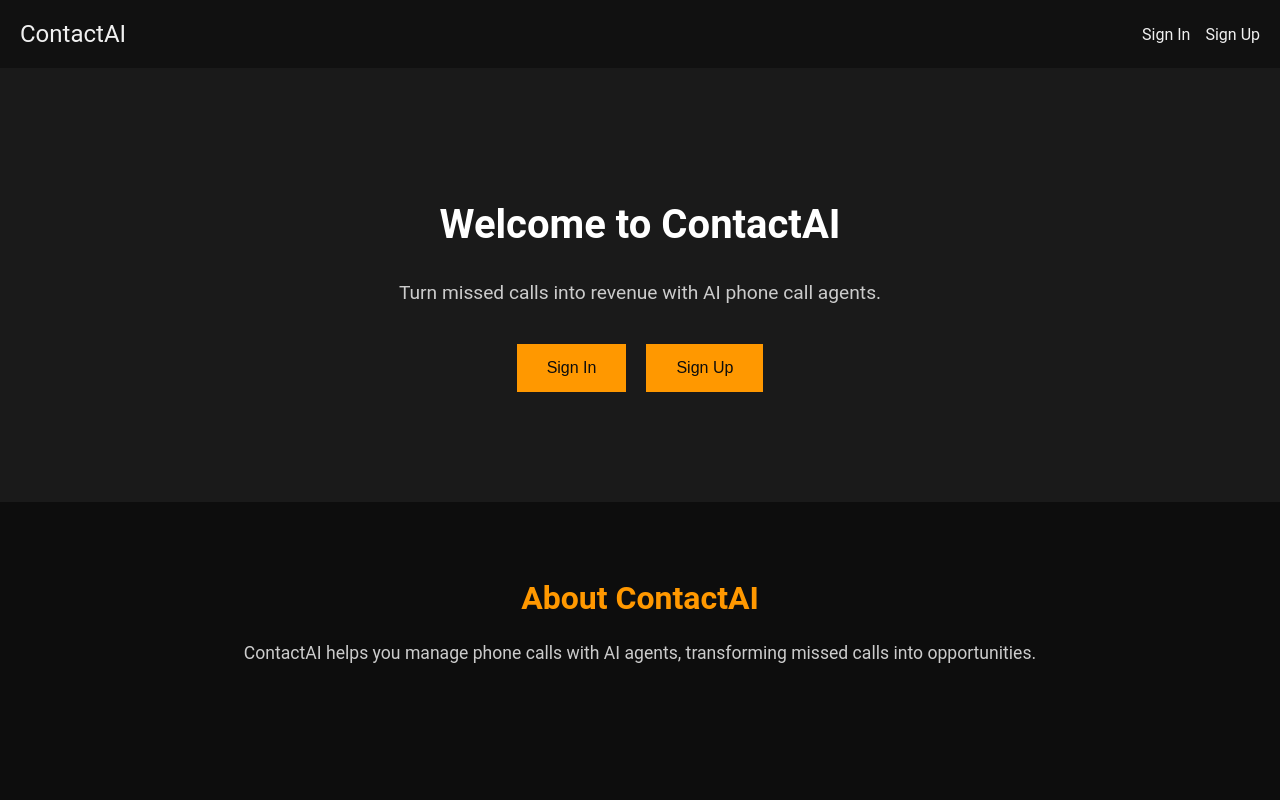
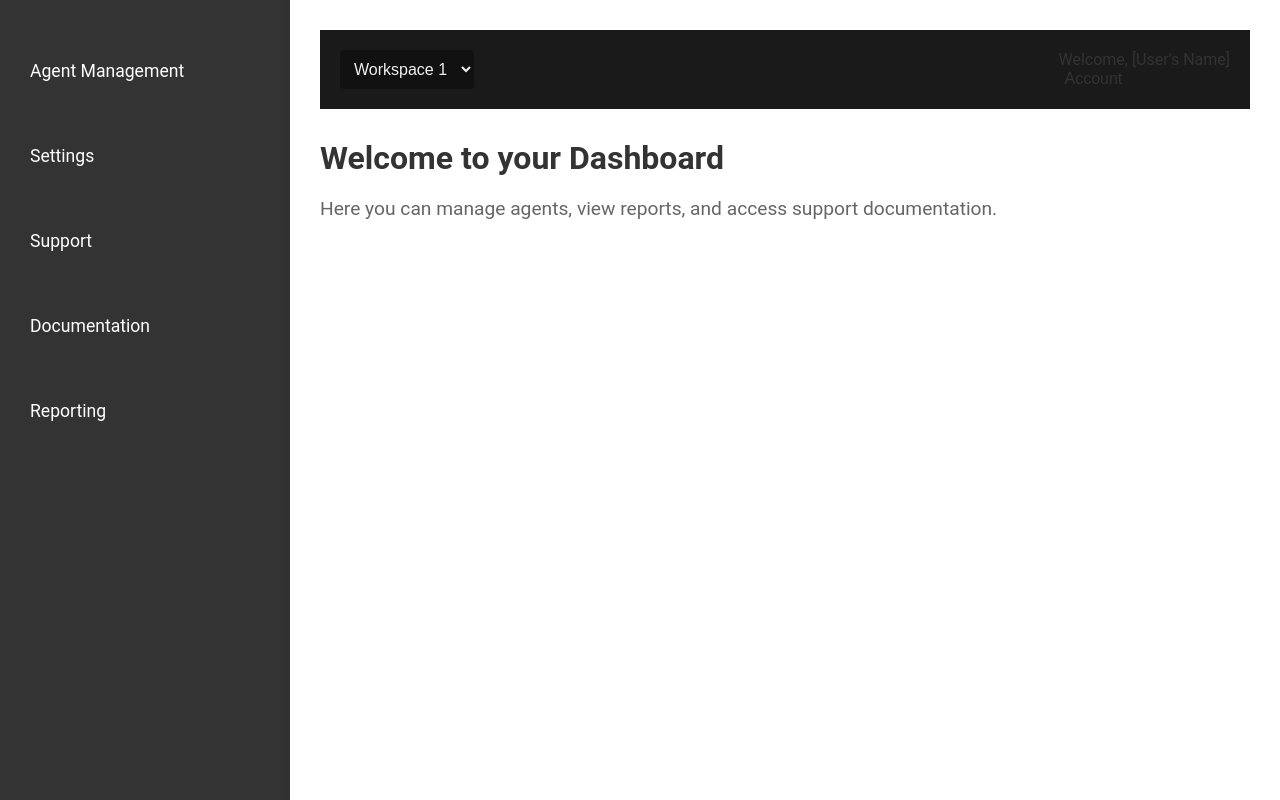
Before and after one commit to alghotmya/contactai8, a React (Create React App) app: page /dashboard in a window 1280 px wide. Shown: the top 800 px of the page. Built offline with nearby package versions, Linux system fonts and the light colour scheme.

Commit message:
adding dashboard before cognito

```diff
--- a/src/App.js
+++ b/src/App.js
@@ -1,17 +1,18 @@
 // Location: src/App.js
 
 import React from 'react';
-// Import the CSS for the overall App styling
-import './App.css';
-// Import the LandingPage component from the components directory
+import { BrowserRouter as Router, Route, Routes } from 'react-router-dom';
 import LandingPage from './components/LandingPage';
+import Dashboard from './components/Dashboard'; // Import the Dashboard component
 
 function App() {
   return (
-    <div className="App">
-      {/* Rendering the LandingPage component as the main content */}
-      <LandingPage />
-    </div>
+    <Router>
+      <Routes>
+        <Route path="/" element={<LandingPage />} />
+        <Route path="/dashboard" element={<Dashboard />} />
+      </Routes>
+    </Router>
   );
 }
 
--- a/src/components/Dashboard.js
+++ b/src/components/Dashboard.js
@@ -2,6 +2,7 @@
 
 import React from 'react';
 import SidebarMenu from './SidebarMenu';
+import '../styles/Dashboard.css'; // Corrected import path
 
 const Dashboard = () => {
   return (
@@ -10,22 +11,28 @@ const Dashboard = () => {
       <div className="dashboard-content">
         <header>
           <div className="workspace-dropdown">
-            {/* This will be dynamically populated with available workspaces */}
             <select>
               <option value="workspace1">Workspace 1</option>
               <option value="workspace2">Workspace 2</option>
             </select>
           </div>
           <div className="user-profile">
-            {/* Profile Icon and Welcome Message */}
-            <span>Welcome, [User's Name]</span>
-            {/* Profile management options will be provided later */}
+            <div className="profile-info">
+              Welcome, [User's Name]
+              <div className="profile-dropdown">
+                <button className="dropdown-button">Account</button>
+                <div className="dropdown-content">
+                  <a href="/profile">Profile</a>
+                  <a href="/settings">Settings</a>
+                  <a href="/signout">Sign Out</a>
+                </div>
+              </div>
+            </div>
           </div>
         </header>
         <main>
           <h1>Welcome to your Dashboard</h1>
           <p>Here you can manage agents, view reports, and access support documentation.</p>
-          {/* Additional dashboard content goes here */}
         </main>
       </div>
     </div>
--- a/src/components/SidebarMenu.js
+++ b/src/components/SidebarMenu.js
@@ -1,5 +1,4 @@
 // Location: src/components/SidebarMenu.js
-// Sidebar Menu Component
 
 import React from 'react';
 
@@ -7,7 +6,7 @@ const SidebarMenu = () => {
   return (
     <nav className="sidebar-menu">
       <ul>
-        <li><a href="/agents">Agent Management</a></li>
+        <li><a href="/agent">Agent Management</a></li>
         <li><a href="/settings">Settings</a></li>
         <li><a href="/support">Support</a></li>
         <li><a href="/documentation">Documentation</a></li>
--- /dev/null
+++ b/src/styles/Dashboard.css
@@ -0,0 +1,127 @@
+/* Location: src/styles/Dashboard.css */
+
+.dashboard {
+    display: flex;
+    height: 100vh;
+    background-color: #f4f4f4;
+  }
+
+  .sidebar-menu {
+    width: 250px;
+    background-color: #333;
+    color: #fff;
+    padding: 20px;
+    display: flex;
+    flex-direction: column;
+    align-items: flex-start;
+  }
+
+  .sidebar-menu ul {
+    list-style-type: none;
+    padding: 0;
+  }
+
+  .sidebar-menu ul li {
+    width: 100%;
+    margin-bottom: 15px;
+  }
+
+  .sidebar-menu ul li a {
+    color: #fff;
+    text-decoration: none;
+    font-size: 1.1rem;
+    padding: 10px;
+    width: 100%;
+    display: block;
+    border-radius: 4px;
+    transition: background-color 0.3s ease;
+  }
+
+  .sidebar-menu ul li a:hover {
+    background-color: #444;
+  }
+
+  .dashboard-content {
+    flex-grow: 1;
+    padding: 30px;
+    background-color: #fff;
+    box-shadow: 0 0 10px rgba(0, 0, 0, 0.1);
+  }
+
+  header {
+    display: flex;
+    justify-content: space-between;
+    align-items: center;
+    margin-bottom: 30px;
+  }
+
+  .workspace-dropdown select {
+    background-color: #fff;
+    color: #333;
+    border: 1px solid #ccc;
+    padding: 10px;
+    font-size: 1rem;
+    border-radius: 4px;
+  }
+
+  .user-profile {
+    position: relative;
+    display: flex;
+    align-items: center;
+    font-size: 1rem;
+    color: #333;
+  }
+
+  .profile-info {
+    position: relative;
+  }
+
+  .profile-info .dropdown-button {
+    background: none;
+    border: none;
+    font-size: 1rem;
+    cursor: pointer;
+    color: #333;
+  }
+
+  .profile-info .dropdown-content {
+    display: none;
+    position: absolute;
+    right: 0;
+    background-color: #fff;
+    box-shadow: 0 8px 16px rgba(0, 0, 0, 0.2);
+    z-index: 1;
+    min-width: 160px;
+    border-radius: 4px;
+  }
+
+  .profile-info .dropdown-content a {
+    color: #333;
+    padding: 12px 16px;
+    text-decoration: none;
+    display: block;
+    transition: background-color 0.3s ease;
+  }
+
+  .profile-info .dropdown-content a:hover {
+    background-color: #f1f1f1;
+  }
+
+  .profile-info:hover .dropdown-content {
+    display: block;
+  }
+
+  main {
+    margin-top: 20px;
+  }
+
+  main h1 {
+    font-size: 2rem;
+    color: #333;
+    margin-bottom: 20px;
+  }
+
+  main p {
+    font-size: 1.2rem;
+    color: #666;
+  }
```
